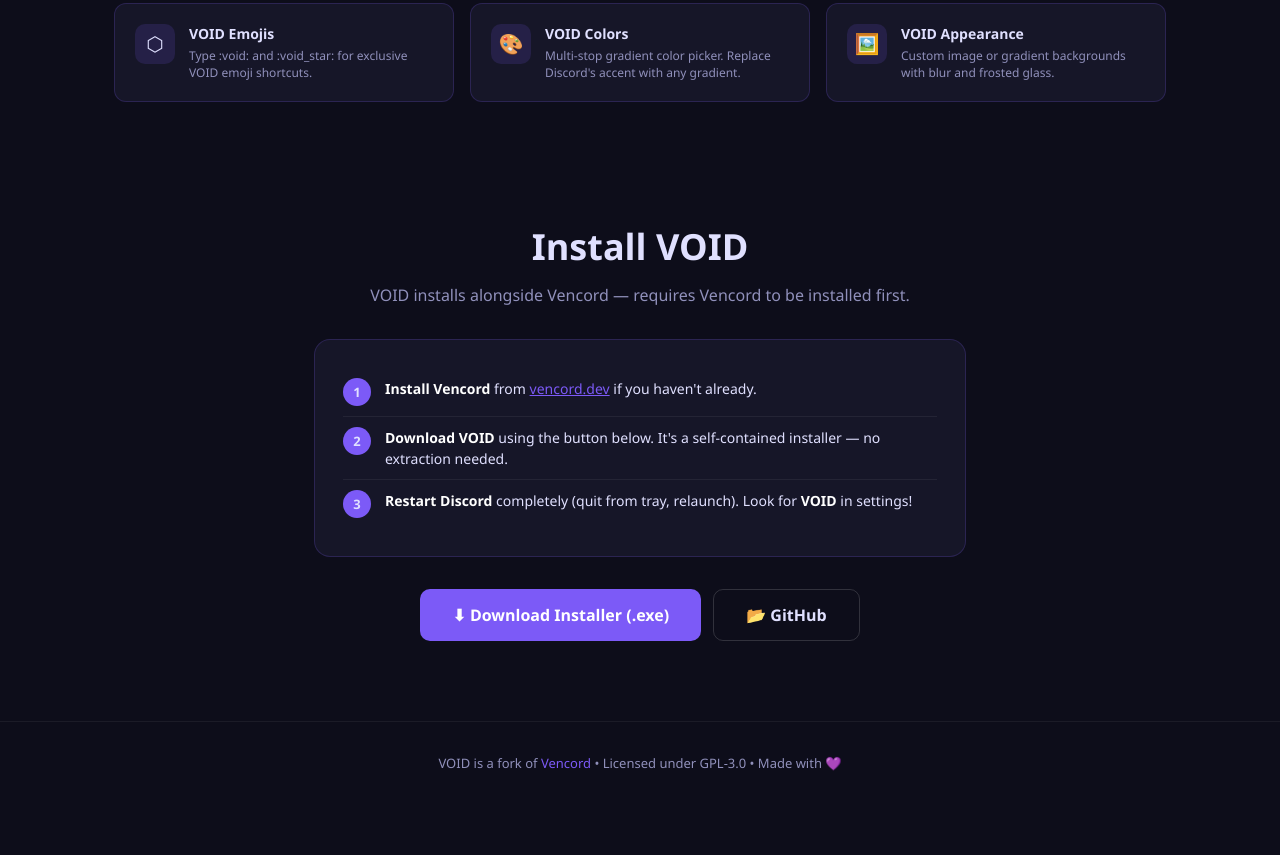
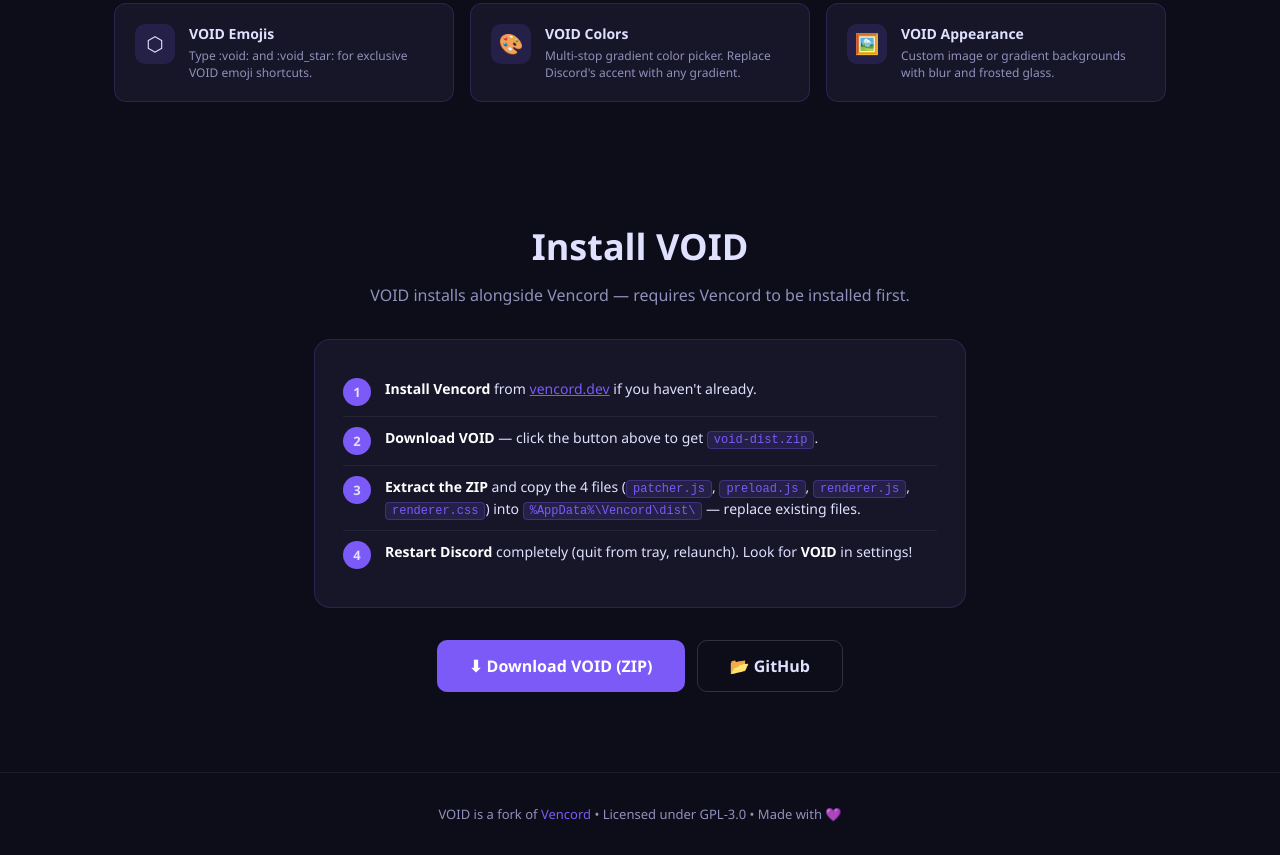
Before and after one commit to orelazugi1-code/discord-ticket-bot, a website: page docs/index.html in a window 1280 px wide. Shown: the part 1649-2504 px from the top of the page. Before the commit the page ends 2453 px from the top, so only its background shows below. Drawn offline with Linux system fonts and the light colour scheme.

Commit message:
Revert download to ZIP — exe blocked by antivirus, signed version pending

```diff
--- a/docs/index.html
+++ b/docs/index.html
@@ -147,12 +147,13 @@ footer a{color:var(--purple);text-decoration:none}
   <p>VOID installs alongside Vencord — requires Vencord to be installed first.</p>
   <div class="steps">
     <div class="step"><div class="step-num">1</div><div class="step-text"><b>Install Vencord</b> from <a href="https://vencord.dev" style="color:#7c5af7">vencord.dev</a> if you haven't already.</div></div>
-    <div class="step"><div class="step-num">2</div><div class="step-text"><b>Download VOID</b> using the button below. It's a self-contained installer — no extraction needed.</div></div>
+    <div class="step"><div class="step-num">2</div><div class="step-text"><b>Download VOID</b> — click the button above to get <code>void-dist.zip</code>.</div></div>
 
-    <div class="step"><div class="step-num">3</div><div class="step-text"><b>Restart Discord</b> completely (quit from tray, relaunch). Look for <b>VOID</b> in settings!</div></div>
+    <div class="step"><div class="step-num">3</div><div class="step-text"><b>Extract the ZIP</b> and copy the 4 files (<code>patcher.js</code>, <code>preload.js</code>, <code>renderer.js</code>, <code>renderer.css</code>) into <code>%AppData%\Vencord\dist\</code> — replace existing files.</div></div>
+    <div class="step"><div class="step-num">4</div><div class="step-text"><b>Restart Discord</b> completely (quit from tray, relaunch). Look for <b>VOID</b> in settings!</div></div>
   </div>
   <div class="btn-group">
-    <a href="void-installer.exe" class="btn-primary">⬇ Download Installer (.exe)</a>
+    <a href="void-dist.zip" class="btn-primary">⬇ Download VOID (ZIP)</a>
     <a href="https://github.com/orelazugi1-code/discord-ticket-bot" class="btn-ghost" target="_blank">📂 GitHub</a>
   </div>
 </section>
```
